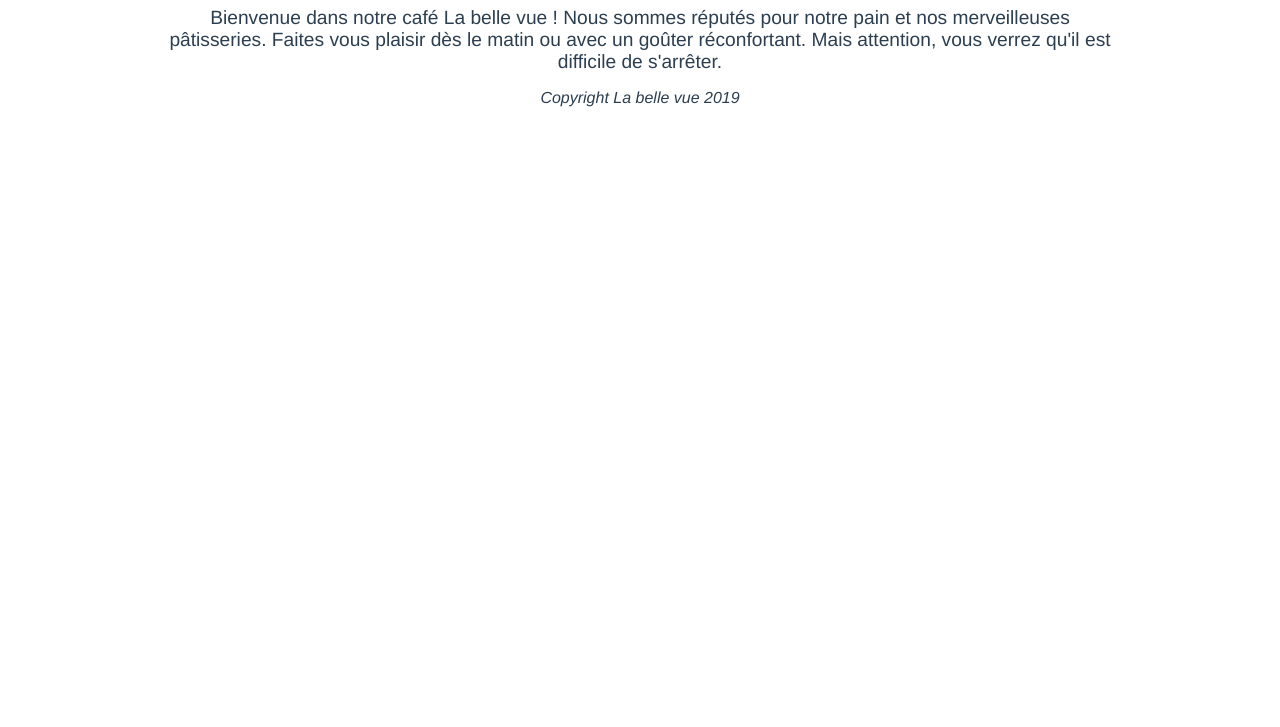
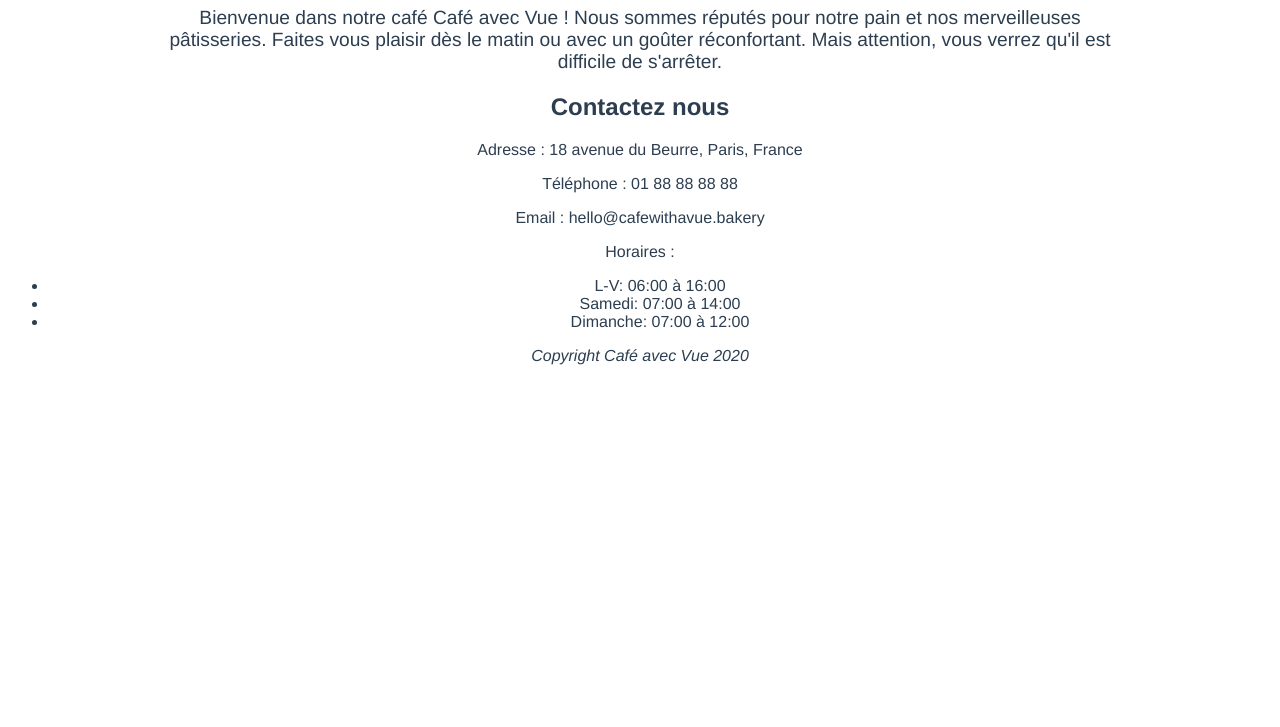
Before and after one commit to ConstancePetillot/App.vue, a website: page src/index.html in a window 1280 px wide. Shown: the part 73-800 px from the top of the page. Drawn offline with nearby package versions, Linux system fonts and the light colour scheme.

Commit message:
Adding datastore

```diff
--- a/src/index.html
+++ b/src/index.html
@@ -15,8 +15,18 @@
         dès le matin ou avec un goûter réconfortant. Mais attention, vous verrez
         qu'il est difficile de s'arrêter.
       </p>
+      <h2>Contactez nous</h2>
+      <p>Adresse : {{ adress }}</p>
+      <p>Téléphone : {{ phoneNumber }}</p>
+      <p>Email : {{ emailAdress }}</p>
+      <p>Horaires :</p>
+      <ul>
+        <li>L-V: 06:00 à 16:00</li>
+        <li>Samedi: 07:00 à 14:00</li>
+        <li>Dimanche: 07:00 à 12:00</li>
+      </ul>
       <footer class="footer">
-        <p>Copyright {{ restaurantName }} 2019</p>
+        <p>{{ copyright }}</p>
       </footer>
     </div>
 
@@ -25,7 +35,17 @@
       const app = new Vue({
         el: "#app",
         data: {
-          restaurantName: "La belle vue",
+          restaurantName: "Café avec Vue ",
+          phoneNumber: "01 88 88 88 88",
+          emailAdress: "hello@cafewithavue.bakery",
+          adress: "18 avenue du Beurre, Paris, France",
+        },
+        computed: {
+          copyright() {
+            const currentYear = new Date().getFullYear();
+
+            return `Copyright ${this.restaurantName} ${currentYear}`;
+          },
         },
       });
     </script>
```
